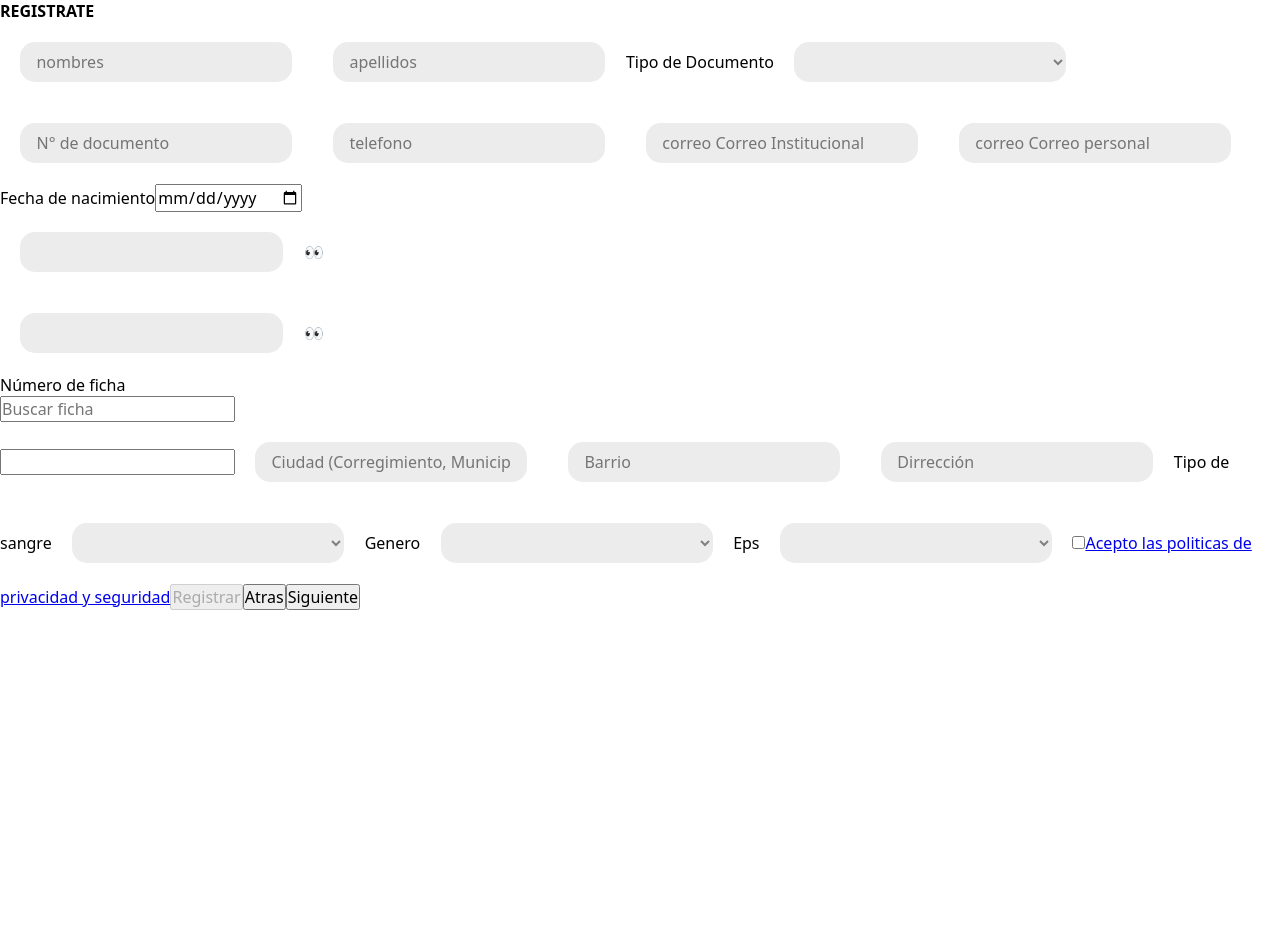
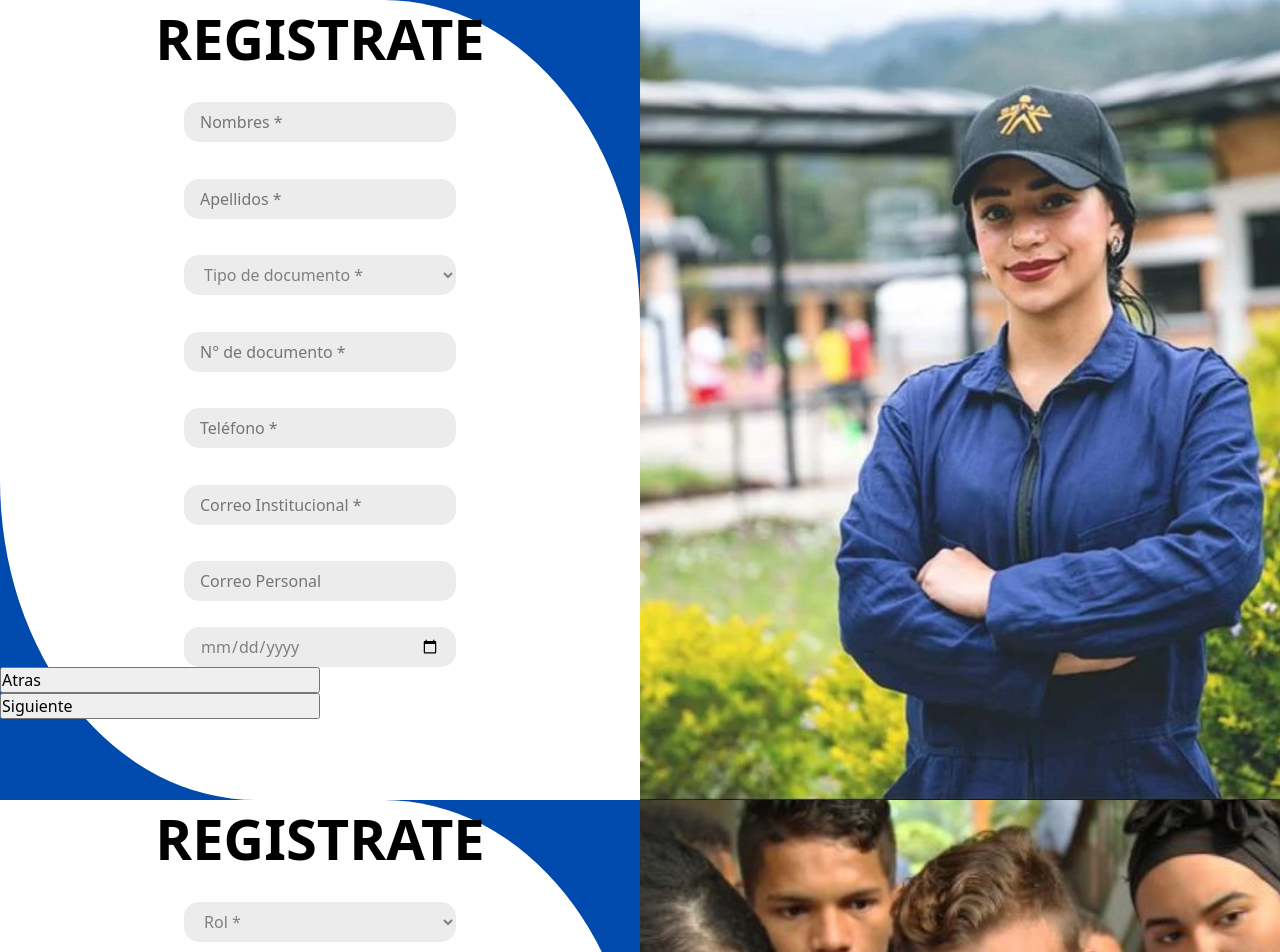
Before and after one commit to Andreaperez1/Proyecto-sena, a React (Vite) app in the folder proyect-sena-app/: page / in a window 1280 px wide. Shown: the top 952 px of the page. Before the commit the page ends 800 px from the top, so only its background shows below. Built offline with nearby package versions, Linux system fonts and the light colour scheme.

Commit message:
maquetando pagina 2

```diff
--- a/proyect-sena-app/src/App.jsx
+++ b/proyect-sena-app/src/App.jsx
@@ -1,9 +1,11 @@
 import Registro from './page/Registro'
+import Registro2 from './page/Registro2'
 import './App.css'
 function App() {
 	return (
 		<div>
 			<Registro />
+			<Registro2 />
 		</div>
 	)
 }
--- a/proyect-sena-app/src/componentes/Autocompletar.jsx
+++ b/proyect-sena-app/src/componentes/Autocompletar.jsx
@@ -1,32 +1,33 @@
-import React, { useState } from "react";
+import React, { useState } from 'react'
+import './styles/input-registro.css'
 
 const Autocompletar = ({ opciones, onSeleccion }) => {
-  const [inputValue, setInputValue] = useState("");
-  const [sugerencias, setSugerencias] = useState([]);
-  const [mostrarSugerencias, setMostrarSugerencias] = useState(false);
+	const [inputValue, setInputValue] = useState('')
+	const [sugerencias, setSugerencias] = useState([])
+	const [mostrarSugerencias, setMostrarSugerencias] = useState(false)
 
 	const handleInputChange = (e) => {
-    const inputValue = e.target.value;
-    setInputValue(inputValue);
+		const inputValue = e.target.value
+		setInputValue(inputValue)
 
 		// Filtra las sugerencias basadas en la entrada del usuario
 		const sugerenciasFiltradas = opciones.filter((opcion) =>
 			opcion.toLowerCase().includes(inputValue.toLowerCase())
-    );
+		)
 
-    setSugerencias(sugerenciasFiltradas);
-    setMostrarSugerencias(true);
-  };
+		setSugerencias(sugerenciasFiltradas)
+		setMostrarSugerencias(true)
+	}
 
 	const handleSugerenciaClick = (sugerencia) => {
-    setInputValue(sugerencia);
-    setMostrarSugerencias(false);
+		setInputValue(sugerencia)
+		setMostrarSugerencias(false)
 
 		// Llama a la función 'onSeleccion' pasando la sugerencia seleccionada
 		if (onSeleccion) {
-      onSeleccion(sugerencia);
+			onSeleccion(sugerencia)
 		}
-  };
+	}
 
 	return (
 		<div>
@@ -35,7 +36,9 @@ const Autocompletar = ({ opciones, onSeleccion }) => {
 				placeholder="Buscar ficha"
 				value={inputValue}
 				onChange={handleInputChange}
+				className="input-registro"
 			/>
+
 			{mostrarSugerencias && (
 				<ul>
 					{sugerencias.map((sugerencia, index) => (
@@ -46,7 +49,7 @@ const Autocompletar = ({ opciones, onSeleccion }) => {
 				</ul>
 			)}
 		</div>
-  );
-};
+	)
+}
 
-export default Autocompletar;
+export default Autocompletar
--- a/proyect-sena-app/src/componentes/Contraseña.jsx
+++ b/proyect-sena-app/src/componentes/Contraseña.jsx
@@ -1,7 +1,7 @@
 import { useState } from 'react'
 import './styles/input-registro.css'
 
-function PasswordInput() {
+function PasswordInput({ placeholder = 'Contraseña *' }) {
 	const [password, setPassword] = useState('')
 	const [showPassword, setShowPassword] = useState(false)
 
@@ -12,10 +12,11 @@ function PasswordInput() {
 	return (
 		<div className="campo-contraseña">
 			<input
-				className="input-contraseña"
+				className=" input-registro input-contraseña"
 				type={showPassword ? 'text' : 'password'}
 				value={password}
 				onChange={(e) => setPassword(e.target.value)}
+				placeholder={placeholder}
 			/>
 			<button
 				className="mostrar-conrtaseña"
--- a/proyect-sena-app/src/componentes/correo.jsx
+++ b/proyect-sena-app/src/componentes/correo.jsx
@@ -17,7 +17,7 @@ function Correo(props) {
 				type="email"
 				name={`correo ${props.correo}`}
 				label={`correo ${props.correo}`}
-				placeholder={`correo ${props.correo}`}
+				placeholder={`${props.correo}`}
 				required
 			></input>
 		</>
--- a/proyect-sena-app/src/componentes/styles/desplegable.css
+++ b/proyect-sena-app/src/componentes/styles/desplegable.css
@@ -6,6 +6,6 @@
   min-width: 17rem;
   color: grey;
   /* margin: 1rem; */
-  padding: 0rem 1rem;
+  padding: 0.5rem 1rem;
   margin: 1.6%
 }
--- a/proyect-sena-app/src/componentes/styles/input-registro.css
+++ b/proyect-sena-app/src/componentes/styles/input-registro.css
@@ -4,21 +4,13 @@
   border-radius: 15px;
   min-height: 2.5rem;
   min-width: 15rem;
-  /* margin: 1rem; */
   padding: 0rem 1rem;
   margin: 1.6%
 }
 
 
 .input-contraseña {
-  border: 0;
-  background-color: #ECECEC;
-  border-radius: 15px;
-  min-height: 2.5rem;
-  min-width: 13rem;
-  /* margin: 1rem; */
-  padding: 0rem 1rem;
-  margin: 1.6%
+  margin-left: 1.5rem;
 }
 
 .mostrar-conrtaseña {
--- a/proyect-sena-app/src/page/Registro.jsx
+++ b/proyect-sena-app/src/page/Registro.jsx
@@ -5,12 +5,11 @@ import React, { useState } from 'react'
 import Input from '../componentes/Input'
 import Desplegable from '../componentes/desplegable'
 import Correo from '../componentes/Correo'
-import PasswordInput from '../componentes/contraseña'
 import Autocompletar from '../componentes/autocompletar'
 import PoliticasPrivacidad from '../componentes/PoliticasPrivacidad'
 
 // css
-import '../styles/registro.css'
+import '../page/styles/registro.css'
 
 const Registro = () => {
 	const handleAceptarPoliticas = () => {
@@ -52,16 +51,18 @@ const Registro = () => {
 
 	return (
 		<div>
-			<form onSubmit={handleSubmit}>
-				<h1>REGISTRATE</h1>
-				<Input label="nombres" />
+			<form onSubmit={handleSubmit} className="caja-azul">
+				<div className="caja-blanca">
+					<div className="formulario">
+						<h2>REGISTRATE</h2>
+						<Input label="Nombres *" />
 
-				<Input label="apellidos" />
+						<Input label="Apellidos *" />
 
-				<label htmlFor="Tipo de Documento">Tipo de Documento</label>
+						{/* <label htmlFor="Tipo de Documento">Tipo de Documento</label> */}
 						<Desplegable
 							options={[
-						{ value: ' ', label: ' ' },
+								{ value: ' ', label: 'Tipo de documento *' },
 								{ value: 'T.I', label: 'T.I' },
 								{ value: 'C.C', label: 'C.C' },
 								{ value: 'C.E', label: 'C.E' },
@@ -69,18 +70,28 @@ const Registro = () => {
 							]}
 						/>
 
-				<Input label="N° de documento" />
+						<Input label="N° de documento * " />
 
-				<Input label="telefono" />
+						<Input label="Teléfono *" />
 
-				<Correo correo="Correo Institucional" />
+						<Correo correo="Correo Institucional *" />
 
-				<Correo correo="Correo personal" />
+						<Correo correo="Correo Personal" />
 
-				<label htmlFor="fechaNacimiento">Fecha de nacimiento</label>
-				<input type="date" />
+						{/* <label htmlFor="fechaNacimiento">Fecha de nacimiento</label> */}
+						<input className="campo-fecha" type="date" />
+					</div>
+					<button className="navegacion-registro">Atras</button>
+					<button className="navegacion-registro">Siguiente</button>
+				</div>
+				<img
+					className="img-registro"
+					src="../src/assets/img/mujer-gorra.webp"
+					alt="aprendiz sena"
+				/>
 			</form>
-			<label htmlFor="Contraseña"></label>
+			{/* elementos de otras paginas */}
+			{/* <label htmlFor="Contraseña"></label>
 			<PasswordInput />
 			<label htmlFor="Confirmacion de contraseña"></label>
 			<PasswordInput />
@@ -117,6 +128,14 @@ const Registro = () => {
 					{ value: 'Otro', label: 'Otro' },
 				]}
 			/>
+			<Desplegable
+				options={[
+					{ value: '', label: 'Rol *' },
+					{ value: 'Aprendiz', label: 'Aprendiz' },
+					{ value: 'Profesor', label: 'Profesor' },
+					{ value: 'Admin', label: 'Admin' },
+				]}
+			/>
 			<label htmlFor="Eps">Eps</label>
 			<Desplegable
 				options={[
@@ -142,9 +161,9 @@ const Registro = () => {
 
 			<button type="submit" disabled={!politicasAceptadas}>
 				Registrar
-			</button>
+			</button> */}
 			{/* Ventana emergente para las políticas */}
-			{mostrarPoliticas && (
+			{/* {mostrarPoliticas && (
 				<div className="ventana-emergente">
 					<div className="contenido-emergente">
 						<PoliticasPrivacidad />
@@ -153,7 +172,7 @@ const Registro = () => {
 				</div>
 			)}
 			<button>Atras</button>
-			<button>Siguiente</button>
+			<button>Siguiente</button> */}
 		</div>
 	)
 }
--- /dev/null
+++ b/proyect-sena-app/src/page/Registro2.jsx
@@ -0,0 +1,92 @@
+// React
+import React, { useState } from 'react'
+
+// Componentes
+import Desplegable from '../componentes/desplegable'
+import PasswordInput from '../componentes/contraseña'
+import Autocompletar from '../componentes/autocompletar'
+import Input from '../componentes/Input'
+// CSS
+import '../page/styles/registro.css'
+
+const Registro2 = () => {
+	const FichaInfo = {
+		2712267: 'programacion de software',
+		2712345: 'Información sobre el Programa 2',
+		2787654: 'Información sobre el Programa 3',
+	}
+
+	// Función para manejar la selección de programa
+	// Corrige el nombre del objeto
+	const handleSeleccionFicha = (Ficha) => {
+		// Accede a la información del programa seleccionado desde el objeto
+		const informacion = FichaInfo[Ficha]
+
+		setProgramaSeleccionado(Ficha)
+		setInfoFicha(informacion)
+	}
+	const [programaSeleccionado, setProgramaSeleccionado] = useState('')
+	const [infoFicha, setInfoFicha] = useState('')
+
+	return (
+		<div className="caja-azul">
+			<div className="caja-blanca">
+				<div className="formulario">
+					<h2>REGISTRATE</h2>
+					<Desplegable
+						options={[
+							{ value: '', label: 'Rol *' },
+							{ value: 'Aprendiz', label: 'Aprendiz' },
+							{ value: 'Profesor', label: 'Profesor' },
+							{ value: 'Admin', label: 'Admin' },
+						]}
+					/>
+					{/* <label htmlFor="Contraseña"></label> */}
+					<PasswordInput />
+					{/* <label htmlFor="Confirmacion de contraseña"></label> */}
+					<PasswordInput placeholder="Confirmar contraseña *" />
+					{/* <label htmlFor="N°">Número de ficha</label> */}
+
+					<Autocompletar
+						opciones={Object.keys(FichaInfo)} // Utiliza las claves del objeto como opciones
+						onSeleccion={handleSeleccionFicha}
+					/>
+					{/* <label htmlFor="programa"></label> */}
+					<input
+						type="text"
+						id="infoFicha"
+						value={infoFicha}
+						readOnly
+						className="input-registro"
+						placeholder="Programa"
+					/>
+
+					<Input label="Ciudad (Corregimiento, Municipio)" />
+					<Input label="Barrio" />
+					<Input label="Dirrección" />
+
+					<Desplegable
+						options={[
+							{ value: ' ', label: 'Tipo de sangre *' },
+							{ value: 'A+', label: 'A+' },
+							{ value: 'A-', label: 'A-' },
+							{ value: 'B+', label: 'B+' },
+							{ value: 'B-', label: 'B-' },
+							{ value: 'O+', label: 'O+' },
+							{ value: 'O-', label: 'O-' },
+							{ value: 'AB+', label: 'AB+' },
+							{ value: 'AB-', label: 'AB-' },
+						]}
+					/>
+				</div>
+			</div>
+			<img
+				className="img-registro"
+				src="../src/assets/img/Bienvenida-web.webp"
+				alt="Aprendices Sena"
+			/>
+		</div>
+	)
+}
+
+export default Registro2
--- a/proyect-sena-app/src/styles/registro.css
+++ b/proyect-sena-app/src/page/styles/registro.css
@@ -1,5 +1,5 @@
 h2 {
-  font-size: 3rem;
+  font-size: 3.5rem;
 }
 
 .caja-azul {
@@ -9,7 +9,6 @@ h2 {
 }
 
 .caja-blanca {
-  gap: 1rem;
   width: 50%;
   background-color: #FFF;
   border-radius: 0px 40% 0px 40%;
@@ -20,20 +19,21 @@ h2 {
   object-fit: cover
 }
 
-.formulario1 {
+.formulario {
   display: flex;
+  gap: 1rem;
   flex-direction: column;
   align-items: center;
   justify-content: center;
 }
 
 .navegacion-registro {
-  position: fixed;
+  position: 0;
   width: 50%;
   display: flex;
   justify-content: space-between;
+  bottom: 0;
 
-  bottom: 0;
 
 }
 
@@ -43,7 +43,7 @@ h2 {
   font-weight: 700;
   text-decoration: underline;
   background-color: transparent;
-
+  margin: 10px;
 
 }
 
@@ -54,7 +54,5 @@ h2 {
   border-radius: 15px;
   min-height: 2.5rem;
   min-width: 15rem;
-  /* margin: 1rem; */
   padding: 0rem 1rem;
-  margin: 1.6%
 }
```
Also changed, not shown: proyect-sena-app/src/componentes/Button.jsx (+6 -10 lines), proyect-sena-app/src/assets/img/Bienvenida-web.webp (added), proyect-sena-app/src/styles/registro1.css (deleted). Lines whose indentation alone changed are shown as unchanged.
